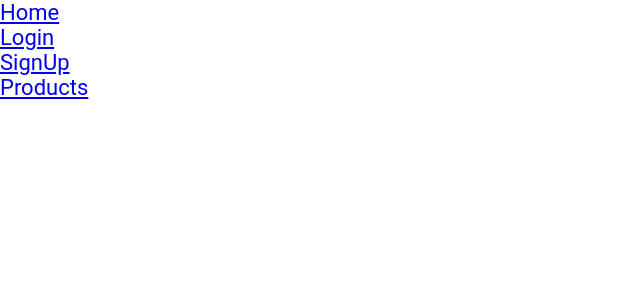
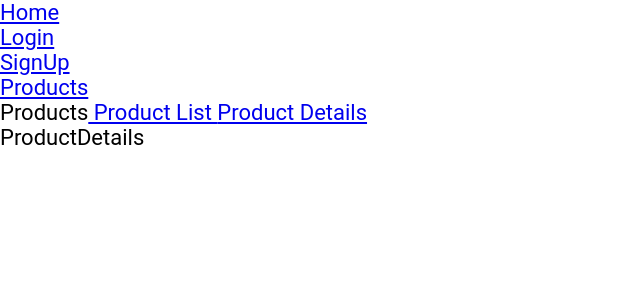
Before and after one commit to vikraman-mani/eCommerce-website, a React (Vite) app in the folder e-commerece_app/: page /products/details in a window 1280 px wide. Shown: the top 300 px of the page, without its empty margins (0-640 px from the left). Built offline with nearby package versions, Linux system fonts and the light colour scheme.

Commit message:
Nested-routes & useNavigate() hooks

```diff
--- a/e-commerece_app/src/App.jsx
+++ b/e-commerece_app/src/App.jsx
@@ -4,6 +4,8 @@ import Login from './components/Login'
 import Products from './components/Products'
 import SignUp from './components/SignUp'
 import {BrowserRouter, Routes, Route, Link} from 'react-router-dom'
+import ProductList from './components/ProductList'
+import ProductDetails from './components/ProductDetails'
 
 function App() {
   let user = "Vikraman"
@@ -22,7 +24,11 @@ function App() {
                  <Route path="/" element={<Home/>} />
                  <Route path="/login/:newUser" element={<Login/>} />
                  <Route path="/signup" element={<SignUp/>} />
-                 <Route path="/products" element={<Products/>} />
+                 <Route path="/products" element={<Products/>} >
+                    <Route index element={<ProductList/>} />
+                    <Route path="list" element={<ProductList/>} />
+                    <Route path="details" element={<ProductDetails/>} />
+                 </Route>
             </Routes>
 
         </BrowserRouter>
--- a/e-commerece_app/src/components/Login.jsx
+++ b/e-commerece_app/src/components/Login.jsx
@@ -1,12 +1,20 @@
 import React from 'react'
-import { useParams } from 'react-router-dom'
+import { useNavigate, useParams } from 'react-router-dom'
 
 const Login = () => {
 
  let {newUser} = useParams();
+ let navigate = useNavigate();
+
+ let handleNavigate = () => {
+    navigate("/");
+ }
 
   return (
-    <div>Login - {newUser}</div>
+    <div>
+        Login - {newUser}
+        <button onClick={handleNavigate}> Move to Home </button>
+    </div>
   )
 }
 
--- /dev/null
+++ b/e-commerece_app/src/components/ProductDetails.jsx
@@ -0,0 +1,9 @@
+import React from 'react'
+
+const ProductDetails = () => {
+  return (
+    <div>ProductDetails</div>
+  )
+}
+
+export default ProductDetails
--- /dev/null
+++ b/e-commerece_app/src/components/ProductList.jsx
@@ -0,0 +1,9 @@
+import React from 'react'
+
+const ProductList = () => {
+  return (
+    <div>ProductList</div>
+  )
+}
+
+export default ProductList
--- a/e-commerece_app/src/components/Products.jsx
+++ b/e-commerece_app/src/components/Products.jsx
@@ -1,8 +1,14 @@
 import React from 'react'
+import { Link, Outlet } from 'react-router-dom'
 
 const Products = () => {
   return (
-    <div>Products</div>
+    <div>
+        Products
+        <Link to="list"> Product List </Link>
+        <Link to="details"> Product Details </Link>
+        <Outlet/>
+    </div>
   )
 }
 
```
Also changed, not shown: e-commerece_app/image.png (added), 1 other file (tests, documents, lock files or other folders).
